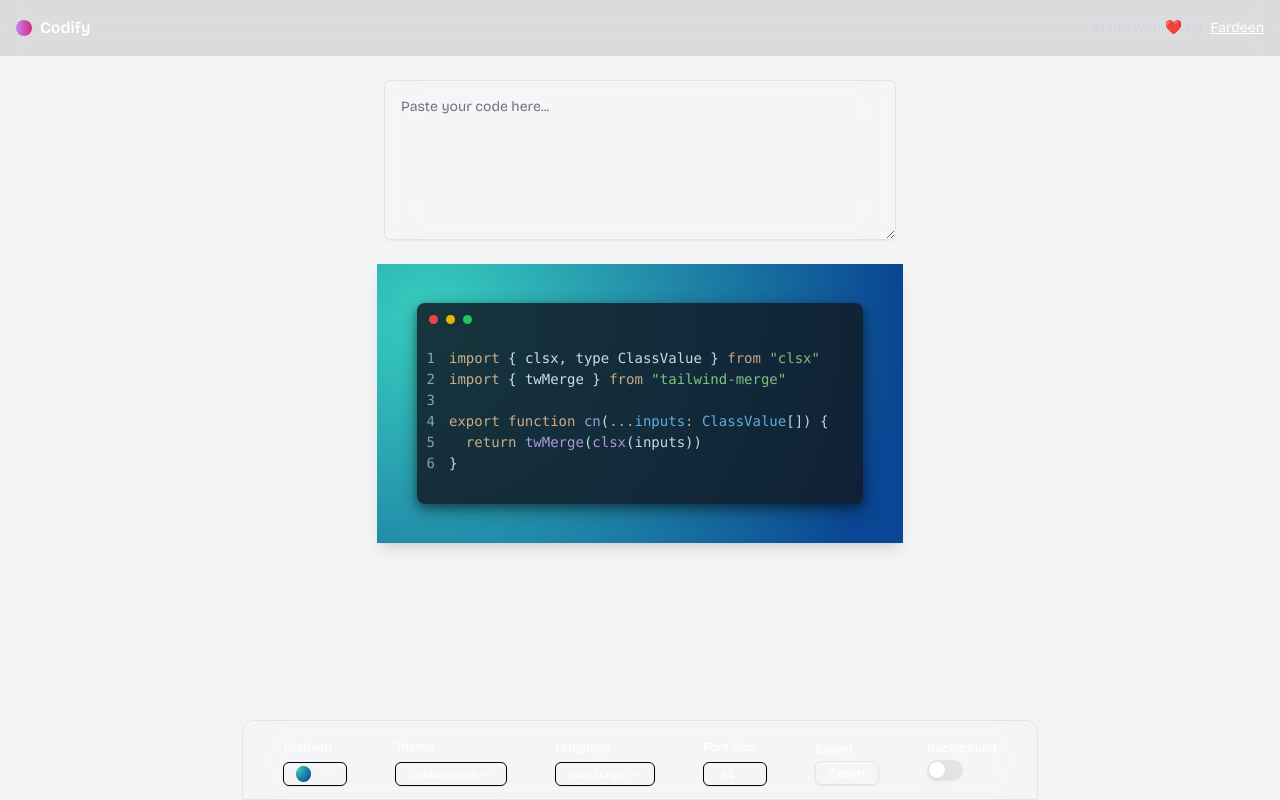
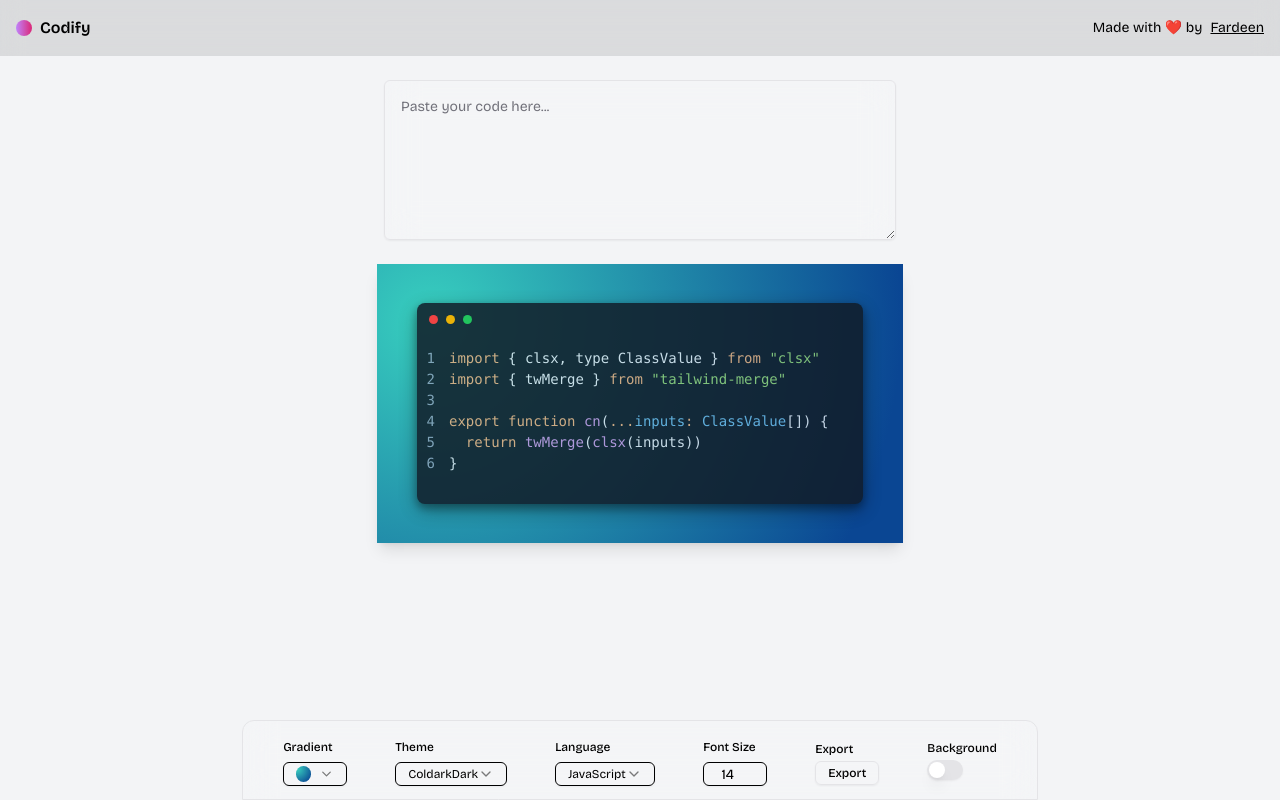
Before and after one commit to Fardeen26/Codify, a Next.js app: page / in a window 1280 px wide. Built offline with nearby package versions, Linux system fonts and the light colour scheme.

Commit message:
fix: ui changes

```diff
--- a/src/components/CodeEditor.tsx
+++ b/src/components/CodeEditor.tsx
@@ -24,7 +24,7 @@ export default function CodeEditor() {
         <div className="flex w-full flex-col gap-6 items-center pb-4 mt-20 justify-center dark:text-white max-sm:px-2 mb-8">
             <div className="w-full max-w-lg space-y-4 max-sm:space-y-4">
                 <Textarea
-                    className="w-full h-40 p-4 rounded-md  bg-white text-white bg-opacity-10 backdrop-blur-lg border dark:border-white/20 dark:shadow-none"
+                    className="w-full h-40 p-4 rounded-md bg-white dark:text-white text-black bg-opacity-10 backdrop-blur-lg border dark:border-white/20 dark:shadow-none"
                     value={code}
                     onChange={(e) =>
                         setCode(e.target.value)
--- a/src/components/Dock.tsx
+++ b/src/components/Dock.tsx
@@ -59,7 +59,7 @@ export default function Dock() {
     return (
         <section className="fixed bottom-0 w-full max-sm:overflow-x-auto flex justify-center">
             <div className="flex justify-center w-fit min-w-[40vw] max-sm:min-w-full max-sm:w-full max-sm:justify-start">
-                <div className="flex items-center h-20 px-10 rounded-t-xl bg-white text-white bg-opacity-10 backdrop-blur-lg border dark:border-white/20 dark:shadow-none">
+                <div className="flex items-center h-20 px-10 rounded-t-xl bg-white text-black bg-opacity-10 backdrop-blur-lg border dark:border-white/20 dark:shadow-none dark:text-white">
                     <PopupDialog
                         setIsCopied={setIsCopied}
                         isCopied={isCopied}
--- a/src/components/Header.tsx
+++ b/src/components/Header.tsx
@@ -8,14 +8,14 @@ export default function Header() {
             <nav className="max-w-7xl mx-auto flex justify-between items-center">
                 <div className="flex items-center space-x-2">
                     <div className="w-4 h-4 rounded-full bg-gradient-to-r from-purple-400 to-pink-600"></div>
-                    <span className="text-white font-semibold">Codify</span>
+                    <span className="dark:text-white text-black font-semibold">Codify</span>
                 </div>
-                <div className="text-gray-300 text-sm flex items-center space-x-2">
+                <div className="dark:text-gray-300 text-black text-sm flex items-center space-x-2">
                     <p>Made with ❤️ by</p>
                     <Link
                         href={'https://fardeen.tech'}
                         target="_blank"
-                        className="text-white hover:text-purple-400 transition-colors underline"
+                        className="dark:text-white text-black hover:text-purple-400 transition-colors underline"
                     >
                         Fardeen
                     </Link>
```
